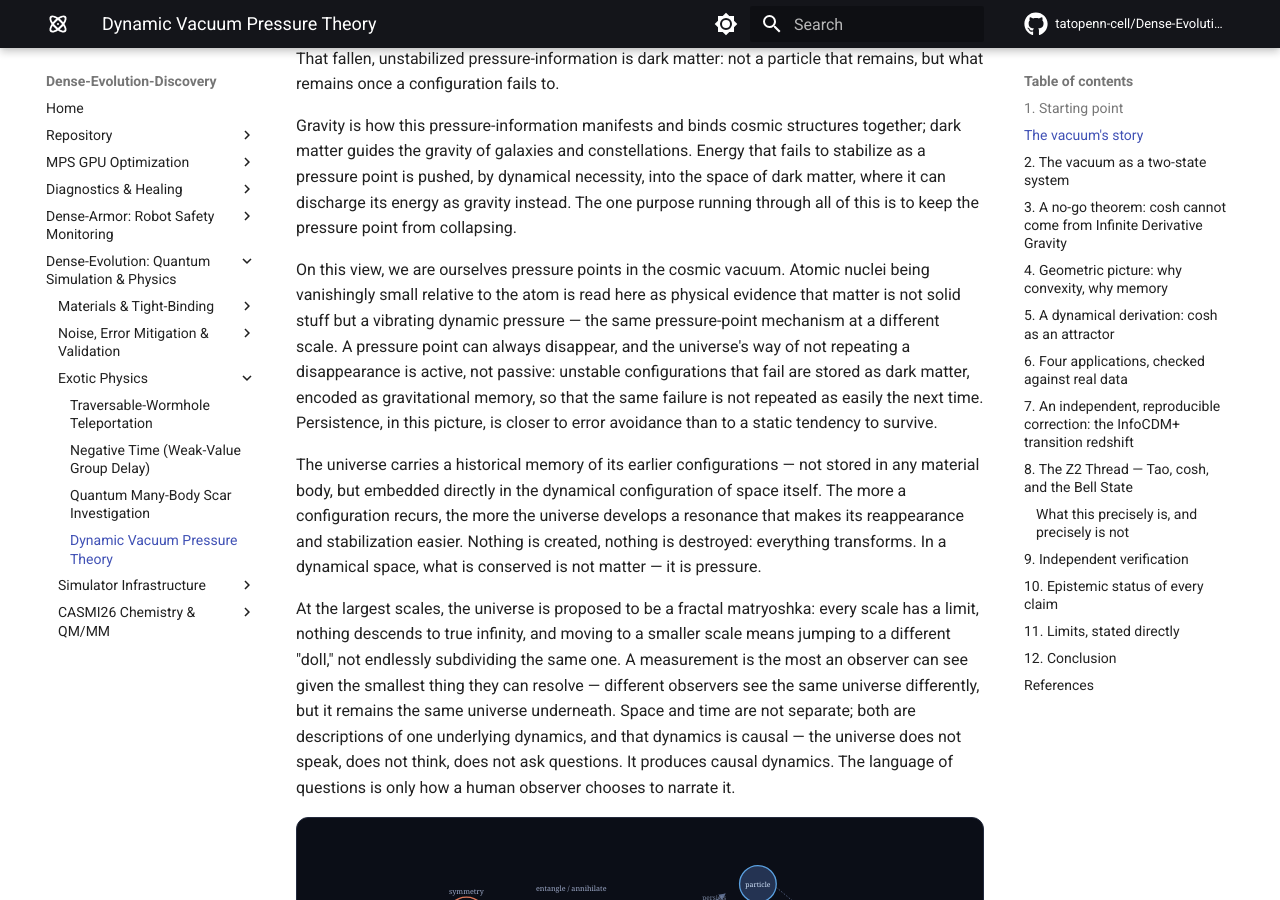
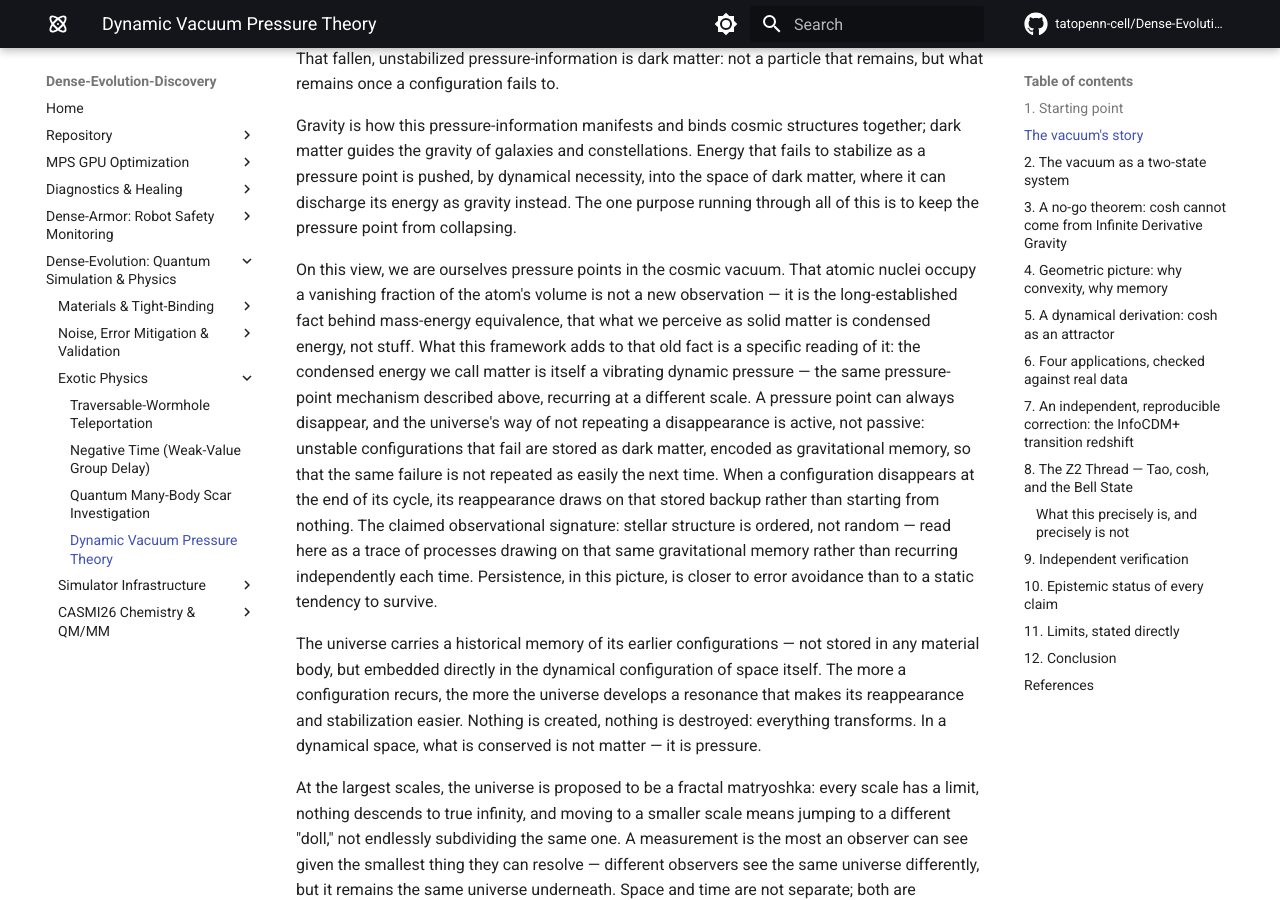
Before and after one commit to tatopenn-cell/Dense-Evolution-Discovery, an MkDocs documentation site: the page built from docs/dynamic_vacuum_pressure_theory.md, in a window 1280 px wide and 900 px high, scrolled down 2198 px. Built offline with MkDocs 1.6.1 and Material for MkDocs 9.7.7, drawn with Linux system fonts in a browser that asks for light colours; comment, search, counter and statistics services are not loaded.

Commit message:
Clarify mass-energy equivalence framing; add stellar-order signature for gravitational memory

```diff
--- a/docs/dynamic_vacuum_pressure_theory.md
+++ b/docs/dynamic_vacuum_pressure_theory.md
@@ -40,7 +40,7 @@ The vacuum's waves rarely settle into a stable combination. When they do, a pres
 
 Gravity is how this pressure-information manifests and binds cosmic structures together; dark matter guides the gravity of galaxies and constellations. Energy that fails to stabilize as a pressure point is pushed, by dynamical necessity, into the space of dark matter, where it can discharge its energy as gravity instead. The one purpose running through all of this is to keep the pressure point from collapsing.
 
-On this view, we are ourselves pressure points in the cosmic vacuum. Atomic nuclei being vanishingly small relative to the atom is read here as physical evidence that matter is not solid stuff but a vibrating dynamic pressure &mdash; the same pressure-point mechanism at a different scale. A pressure point can always disappear, and the universe's way of not repeating a disappearance is active, not passive: unstable configurations that fail are stored as dark matter, encoded as gravitational memory, so that the same failure is not repeated as easily the next time. Persistence, in this picture, is closer to error avoidance than to a static tendency to survive.
+On this view, we are ourselves pressure points in the cosmic vacuum. That atomic nuclei occupy a vanishing fraction of the atom's volume is not a new observation &mdash; it is the long-established fact behind mass-energy equivalence, that what we perceive as solid matter is condensed energy, not stuff. What this framework adds to that old fact is a specific reading of it: the condensed energy we call matter is itself a vibrating dynamic pressure &mdash; the same pressure-point mechanism described above, recurring at a different scale. A pressure point can always disappear, and the universe's way of not repeating a disappearance is active, not passive: unstable configurations that fail are stored as dark matter, encoded as gravitational memory, so that the same failure is not repeated as easily the next time. When a configuration disappears at the end of its cycle, its reappearance draws on that stored backup rather than starting from nothing. The claimed observational signature: stellar structure is ordered, not random &mdash; read here as a trace of processes drawing on that same gravitational memory rather than recurring independently each time. Persistence, in this picture, is closer to error avoidance than to a static tendency to survive.
 
 The universe carries a historical memory of its earlier configurations &mdash; not stored in any material body, but embedded directly in the dynamical configuration of space itself. The more a configuration recurs, the more the universe develops a resonance that makes its reappearance and stabilization easier. Nothing is created, nothing is destroyed: everything transforms. In a dynamical space, what is conserved is not matter &mdash; it is pressure.
 
```
